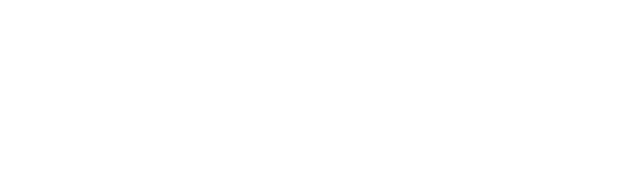
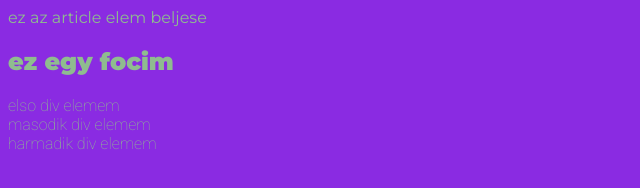
Before and after one commit to nikibzsl/w1-practices, a plain HTML site: page frontend/index.html in a window 1280 px wide. Shown: the whole page, without its empty margins (0-640 px from the left). Drawn offline with Linux system fonts and the light colour scheme.

Commit message:
thursday session

```diff
--- a/frontend/index.html
+++ b/frontend/index.html
@@ -4,9 +4,19 @@
 	<meta charset="UTF-8">
 	<meta http-equiv="X-UA-Compatible" content="IE=edge">
 	<meta name="viewport" content="width=device-width, initial-scale=1.0">
-	<title>This is FRONTEND</title>
+	<title>Document</title>
+	<link rel="preconnect" href="https://fonts.googleapis.com">
+	<link rel="preconnect" href="https://fonts.gstatic.com" crossorigin>
+	<link href="https://fonts.googleapis.com/css2?family=Montserrat:wght@400;900&family=Roboto:wght@100&display=swap" rel="stylesheet">
+	<link rel="stylesheet" href="style.css">
 </head>
 <body>
-	<div id="root"></div>
+	<article>
+		ez az article elem beljese
+		<h1 id="title">ez egy focim</h1>
+		<div>elso div elemem</div>
+		<div>masodik div elemem</div>
+		<div>harmadik div elemem</div>
+	 </article>
 </body>
 </html>
--- /dev/null
+++ b/frontend/style.css
@@ -0,0 +1,17 @@
+body{
+    background-color: blueviolet;
+    color: darkseagreen;
+    font-family: 'Montserrat', sans-serif;
+
+}
+
+h1{
+    font-weight: 900;
+}
+
+div{
+    font-weight: 400;
+    font-family: 'Montserrat', sans-serif;
+    font-family: 'Roboto', sans-serif;
+    font-size: medium;
+}
```
